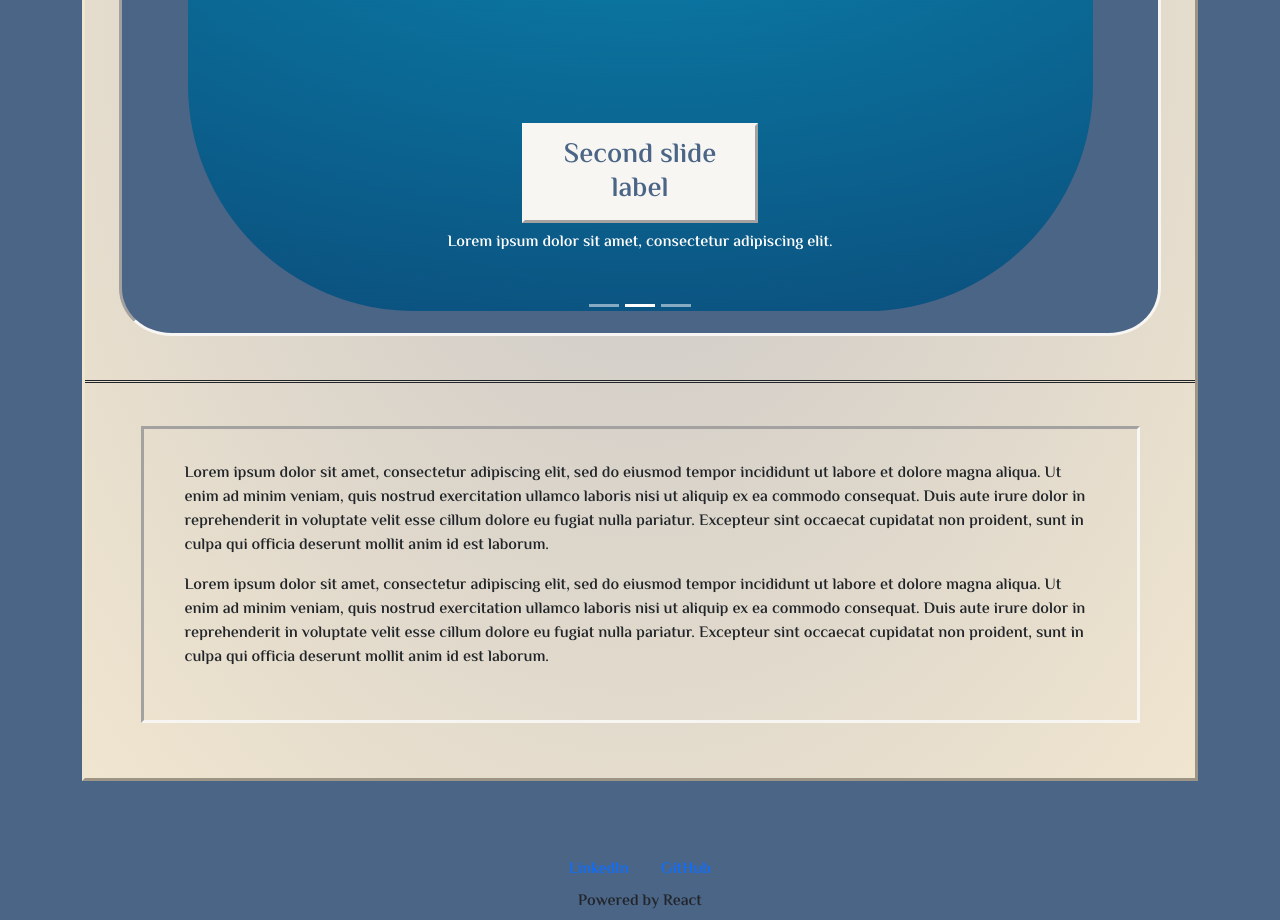
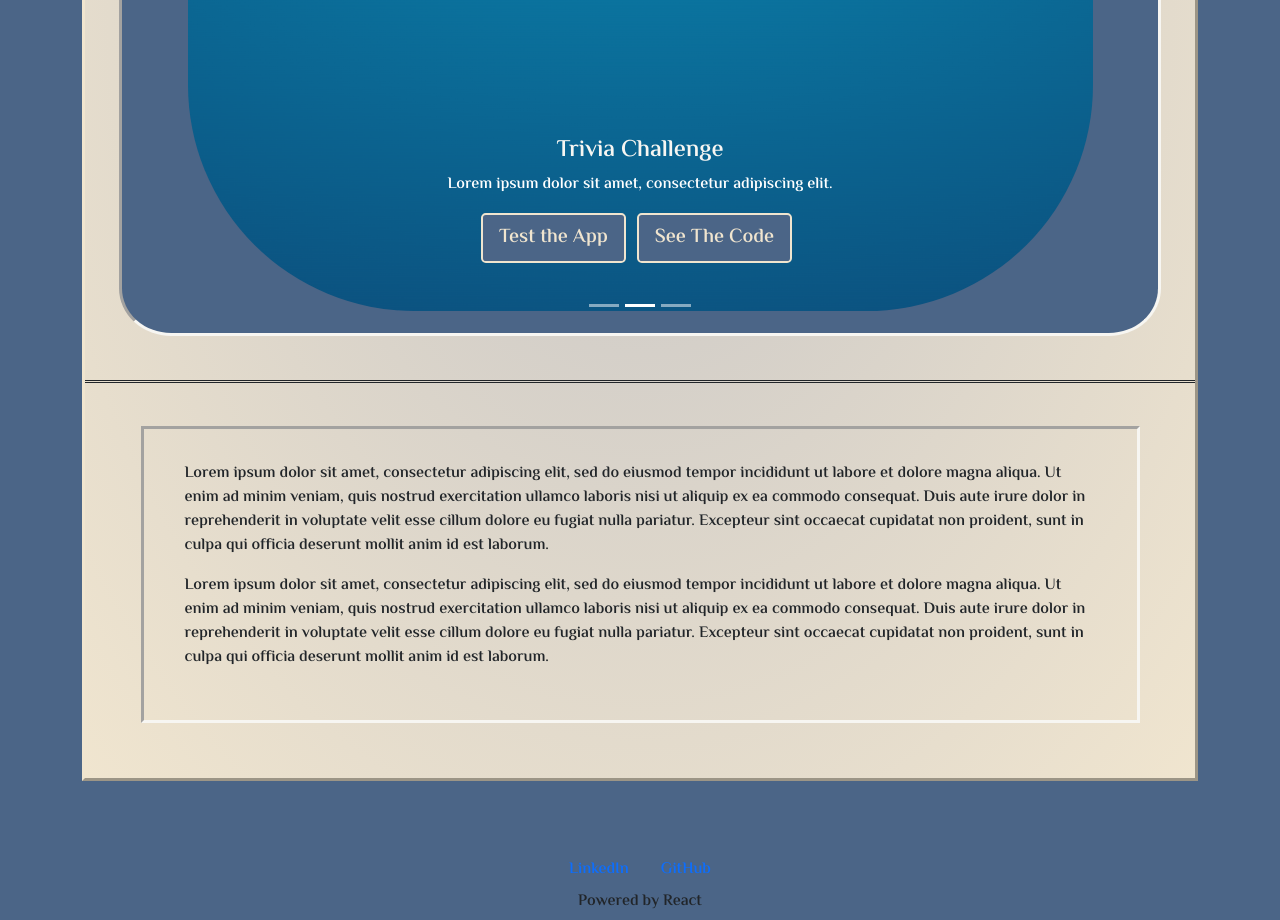
Before and after one commit to aaburzak/aaron_react_portfolio, a React (Create React App) app: page /portfolio in a window 1280 px wide. Shown: the part 860-1780 px from the top of the page. Built offline with nearby package versions, Linux system fonts and the light colour scheme.

Commit message:
added buttons to carosel, finished portfolio layout

```diff
--- a/src/components/Project.js
+++ b/src/components/Project.js
@@ -15,21 +15,102 @@ function Project(){
 <Carousel fade className="picBox" >
       <Carousel.Item >
         <QuizPic/>
+        <Carousel.Caption>
+          <h4>MTG: Trading Block</h4>
+          <p>Lorem ipsum dolor sit amet, consectetur adipiscing elit.</p>
+
+          <div className="mb-2 buttonBar">
+            <>
+              <style type="text/css">
+                {`
+                  .btn-post {
+                  background-color: var(--darkBlue);
+                  color: var(--beige);
+                  cursor: pointer;
+                  border: 2px solid var(--beige);
+                  margin-right: 1%;
+                  }
+                  .btn-post:hover {
+                  box-shadow: inset 0px 0px var(--beige), 0 0 15px var(--beige);
+                  color: var(--beige);
+                  }
+                `}
+              </style>
+                <Button variant="post" href=" https://immense-garden-06811.herokuapp.com/evaluate"  size="lg">
+                  Test the App
+                </Button>{' '}
+                <Button variant="post" href="https://github.com/MaxFrank13/MtG-Trading-Block"   size="lg">
+                  See The Code
+                </Button>{' '}
+            </>
+          </div>
+
+        </Carousel.Caption>
       </Carousel.Item>
       <Carousel.Item>
         <TriviaPic/>
         <Carousel.Caption>
-          <h3>Second slide label</h3>
+          <h4>Trivia Challenge</h4>
           <p>Lorem ipsum dolor sit amet, consectetur adipiscing elit.</p>
+          <div className="mb-2 buttonBar">
+            <>
+              <style type="text/css">
+                {`
+                  .btn-post {
+                  background-color: var(--darkBlue);
+                  color: var(--beige);
+                  cursor: pointer;
+                  border: 2px solid var(--beige);
+                  margin-right: 1%;
+                  }
+                  .btn-post:hover {
+                  box-shadow: inset 0px 0px var(--beige), 0 0 15px var(--beige);
+                  color: var(--beige);
+                  }
+                `}
+              </style>
+                <Button variant="post" href="https://boiling-reaches-95982.herokuapp.com/profile"  size="lg">
+                  Test the App
+                </Button>{' '}
+                <Button variant="post" href="https://github.com/aaburzak/trivia-challenge"   size="lg">
+                  See The Code
+                </Button>{' '}
+            </>
+          </div>
         </Carousel.Caption>
       </Carousel.Item>
       <Carousel.Item>
         <MoviePic/>
         <Carousel.Caption>
-          <h3>Third slide label</h3>
+          <h4>Movie Review</h4>
           <p>
             Praesent commodo cursus magna, vel scelerisque nisl consectetur.
           </p>
+          <div className="mb-2 buttonBar">
+            <>
+              <style type="text/css">
+                {`
+                  .btn-post {
+                  background-color: var(--darkBlue);
+                  color: var(--beige);
+                  cursor: pointer;
+                  border: 2px solid var(--beige);
+                  margin-right: 1%;
+                  }
+                  .btn-post:hover {
+                  box-shadow: inset 0px 0px var(--beige), 0 0 15px var(--beige);
+                  color: var(--beige);
+                  }
+                `}
+              </style>
+                <Button variant="post" href="https://aguasvivasjc.github.io/Cinema-Buff/" size="lg">
+                  Test the App
+                </Button>{' '}
+                <Button variant="post" href="https://github.com/aguasvivasjc/Cinema-Buff"   size="lg">
+                  See The Code
+                </Button>{' '}
+            </>
+          </div>
         </Carousel.Caption>
       </Carousel.Item>
     </Carousel>
--- a/src/index.css
+++ b/src/index.css
@@ -43,7 +43,7 @@ h3{
   padding: 2%;
 }
 h4{
-  color: var(--darkBlue);
+  color: var(--lightBeige);
 }
 p{
   margin: 3%;
```
Also changed, not shown: src/components/ButtonBar.js (added).
